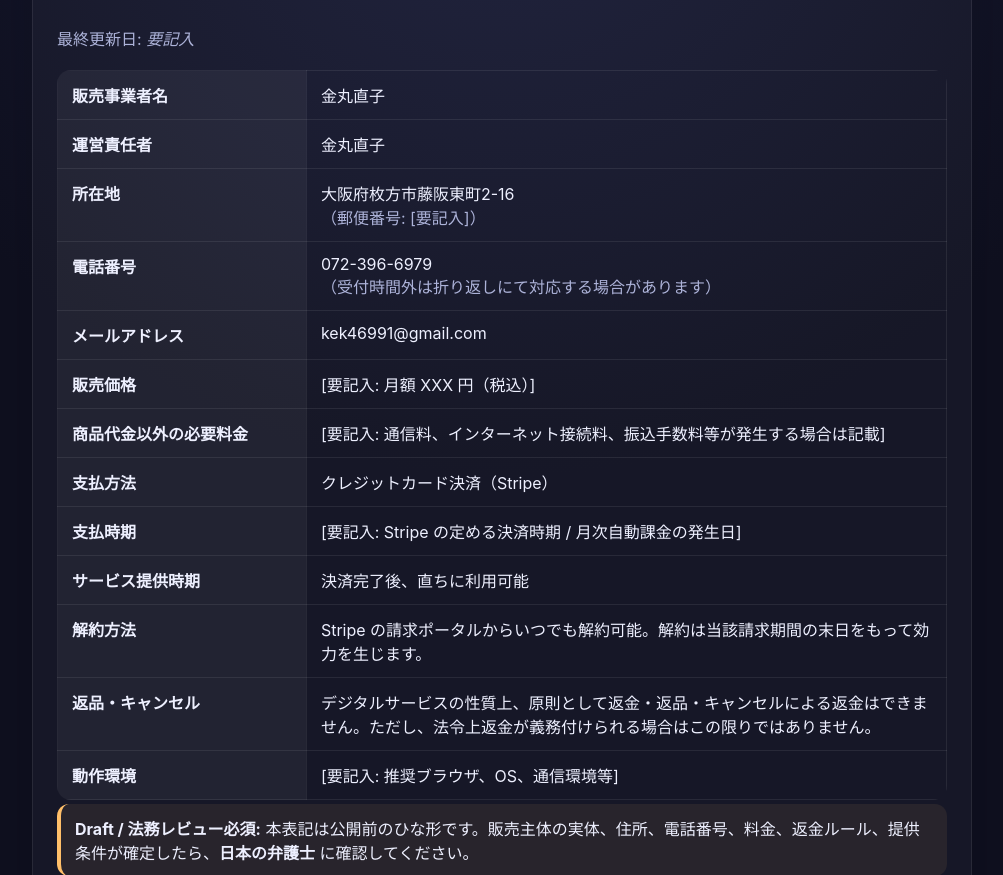
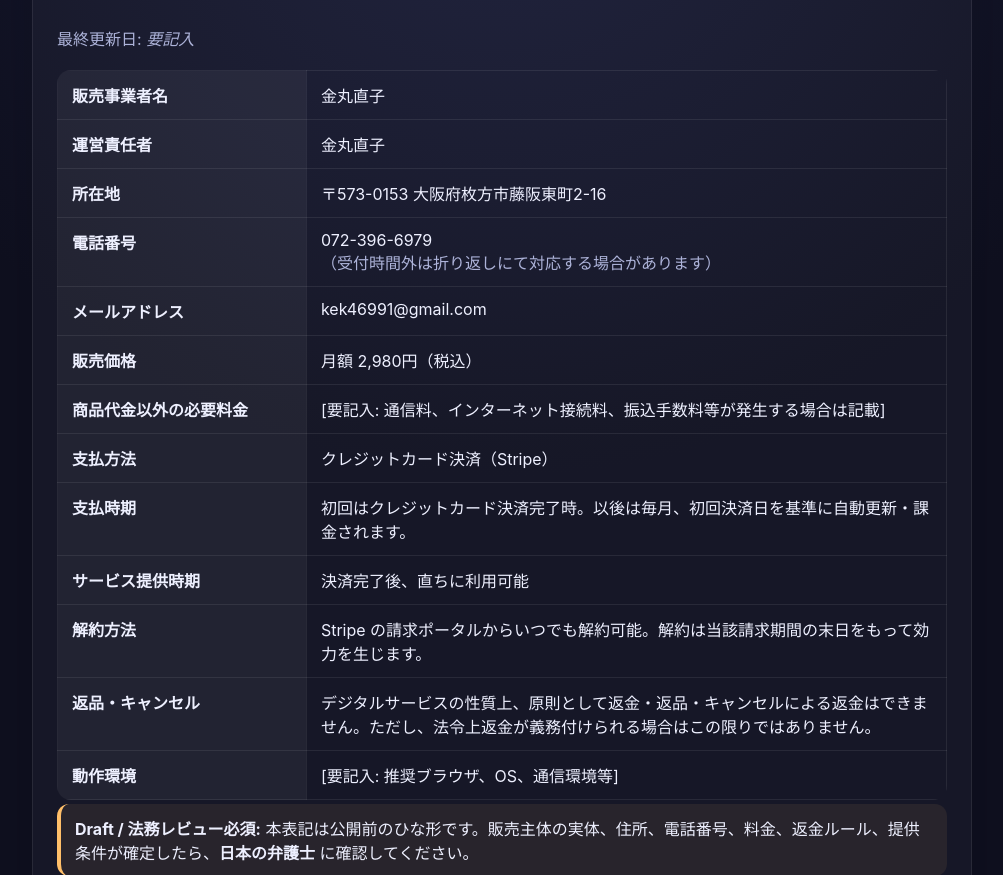
Before and after one commit to kek46991-commits/keiba-kachisuji-app, a FastAPI app: page /tokushoho in a window 1280 px wide. Shown: the part 205-1080 px from the top of the page, without its empty margins (138-1141 px from the left). Run offline with FastAPI, Linux system fonts and the light colour scheme; some libraries are stand-ins or nearby versions.

Commit message:
feat(deploy): Vercel向けに依存分割(web/ML); 特商法に価格・郵便番号反映
Co-Authored-By: ほあ <kek46991@gmail.com>

```diff
--- /dev/null
+++ b/requirements-ml.txt
@@ -0,0 +1,6 @@
+streamlit>=1.30.0
+numpy>=1.24.0
+pandas>=2.0.0
+plotly>=5.18.0
+scikit-learn>=1.3.0
+lightgbm>=4.0.0
--- a/web/templates/legal/tokushoho.html
+++ b/web/templates/legal/tokushoho.html
@@ -14,7 +14,7 @@
   </tr>
   <tr>
     <th>所在地</th>
-    <td>大阪府枚方市藤阪東町2-16<br /><span class="muted">（郵便番号: [要記入]）</span></td>
+    <td>〒573-0153 大阪府枚方市藤阪東町2-16</td>
   </tr>
   <tr>
     <th>電話番号</th>
@@ -26,7 +26,7 @@
   </tr>
   <tr>
     <th>販売価格</th>
-    <td>[要記入: 月額 XXX 円（税込）]</td>
+    <td>月額 2,980円（税込）</td>
   </tr>
   <tr>
     <th>商品代金以外の必要料金</th>
@@ -38,7 +38,7 @@
   </tr>
   <tr>
     <th>支払時期</th>
-    <td>[要記入: Stripe の定める決済時期 / 月次自動課金の発生日]</td>
+    <td>初回はクレジットカード決済完了時。以後は毎月、初回決済日を基準に自動更新・課金されます。</td>
   </tr>
   <tr>
     <th>サービス提供時期</th>
```
Also changed, not shown: requirements.txt (+1 -6 lines), README.md, 1 other file.
